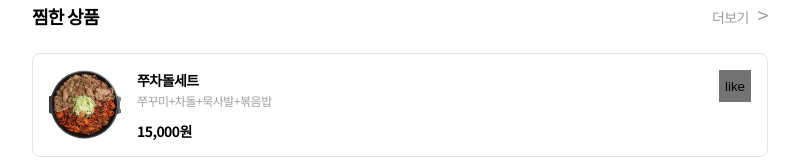
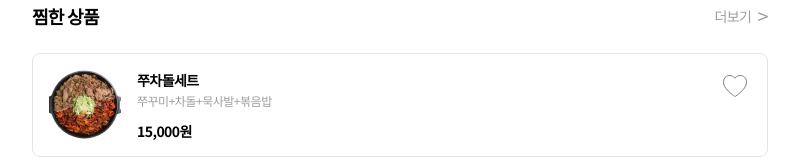
Before and after one commit to dlantjdgkgk/SmallGift, a React (Create React App) app: page /mypage in a window 1280 px wide. Shown: the part 383-543 px from the top of the page, without its empty margins (240-1039 px from the left). Built offline with nearby package versions, Linux system fonts and the light colour scheme.

Commit message:
style : 스타일 수정

```diff
--- a/src/pages/MyPage.tsx
+++ b/src/pages/MyPage.tsx
@@ -2,10 +2,14 @@ import Footer from "components/Footer/Footer";
 import * as Styled from "./style";
 import { useNavigate } from "react-router";
 import { Link } from "react-router-dom";
+import LikeSVG from "components/LikeSVG/LikeSVG";
+import { useState } from "react";
 
 const MyPage = () => {
   const categories = ["전체", "한식", "일식", "중식", "양식", "카페"];
   const navigate = useNavigate();
+  const [like, setLike] = useState(false);
+
   return (
     <>
       <Styled.MypageWrapper>
@@ -65,8 +69,8 @@ const MyPage = () => {
               <p className="setMenu">쭈꾸미+차돌+묵사발+볶음밥</p>
               <p className="price">15,000원</p>
             </div>
-            <button type="button" className="like">
-              like
+            <button type="button" onClick={() => setLike(!like)} className="like">
+              <LikeSVG fill={like ? "red" : undefined} />
             </button>
           </div>
         </Styled.ChoiceProductSection>
--- a/src/pages/style.ts
+++ b/src/pages/style.ts
@@ -244,9 +244,10 @@ export const RecentOrderSection = styled.section`
     font-weight: 400;
     font-size: 14px;
     line-height: 20px;
-    text-align: right;
     letter-spacing: -0.04em;
     color: #9d9d9d;
+    display: flex;
+    align-items: center;
     span {
       font-size: 20px;
       margin-left: 6px;
@@ -351,7 +352,8 @@ export const ChoiceProductSection = styled.section`
     font-weight: 400;
     font-size: 14px;
     line-height: 20px;
-    text-align: right;
+    display: flex;
+    align-items: center;
     letter-spacing: -0.04em;
     color: #9d9d9d;
     span {
@@ -407,7 +409,6 @@ export const ChoiceProductSection = styled.section`
   .like {
     width: 32px;
     height: 32px;
-    background: #737373;
     position: absolute;
     right: 0;
     top: 0;
```
